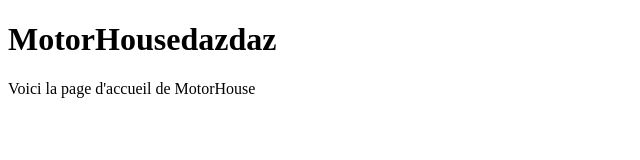
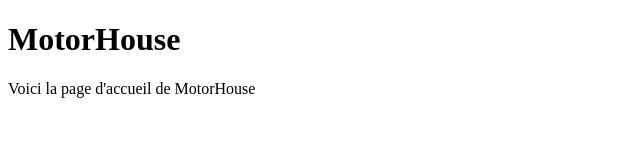
Before and after one commit to Stackfy/sitehtml, a plain HTML site: page index.html in a window 1280 px wide. Shown: the whole page, without its empty margins (0-640 px from the left). Drawn offline with Linux system fonts and the light colour scheme.

Commit message:
Update index.html

```diff
--- a/index.html
+++ b/index.html
@@ -6,10 +6,10 @@
   <meta name="viewport" content="width=device-width, initial-scale=1.0">
   <script src="script.js"></script>
   <link rel="stylesheet" href="style.css">
-  <title>Titre de la page</title>
+  <title>MotorHouse</title>
 </head>
 <body>
-  <h1>MotorHousedazdaz</h1>
+  <h1>MotorHouse</h1>
   <p>Voici la page d'accueil de MotorHouse</p>
 </body>
 </html>
```
